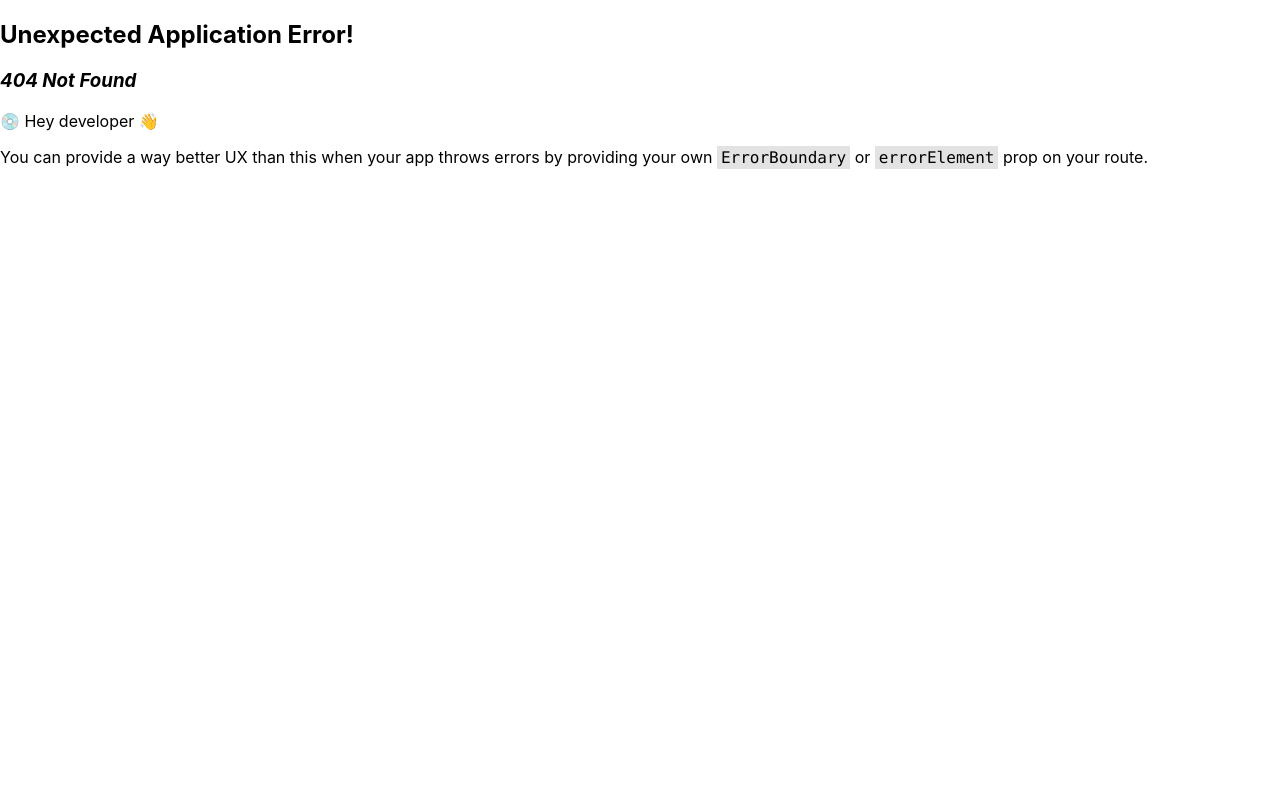
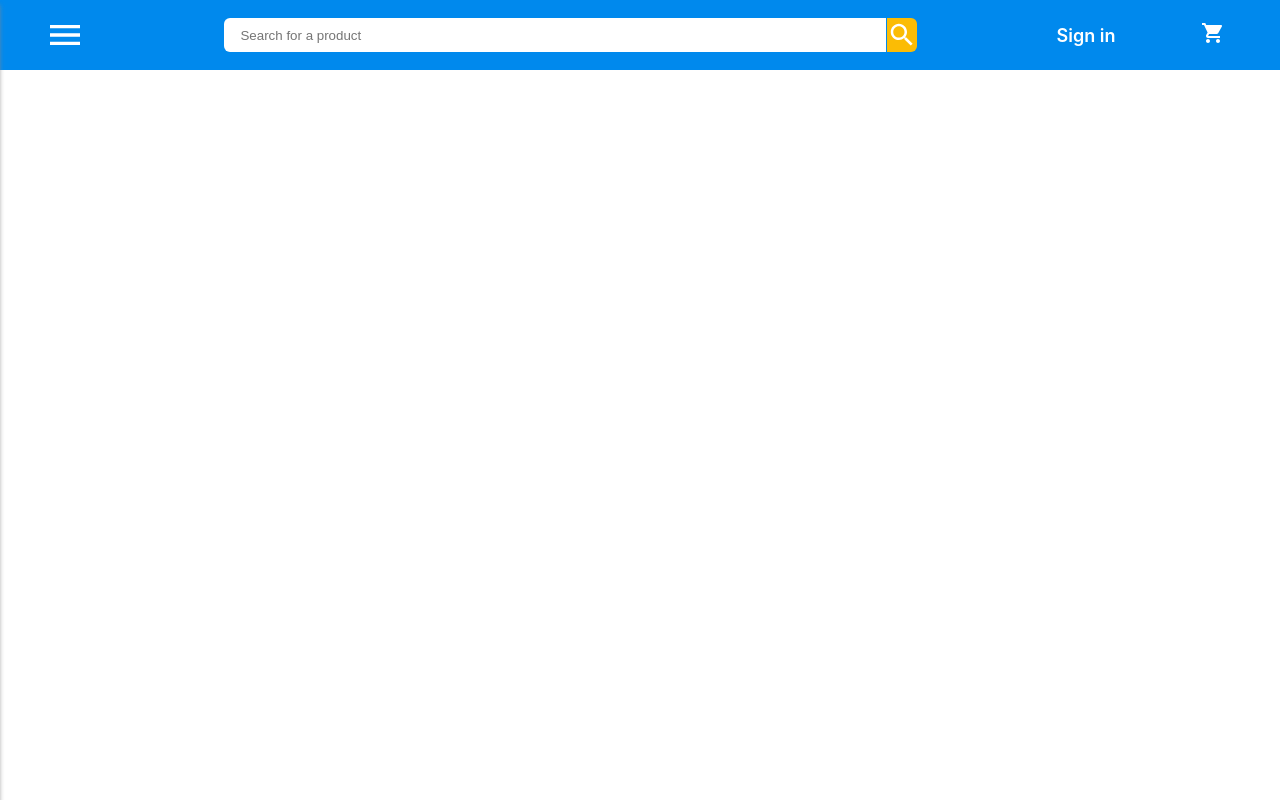
Before and after one commit to peterbeeshop/pbee-tech-frontend-, a React (Create React App) app: page / in a window 1280 px wide. Before the commit this address had no page. Built offline with nearby package versions, Linux system fonts and the light colour scheme.

Commit message:
added in the sidenav with functionalities

```diff
--- a/src/App.tsx
+++ b/src/App.tsx
@@ -2,12 +2,28 @@
 import Homepage from './pages/homepage';
 import Login from './pages/login';
 import SignUp from './pages/signup';
+import Cart from './pages/cart';
 import { createBrowserRouter } from 'react-router-dom'
+import Root from './pages/layout/root';
+import ErrorPage from './error-page';
+
 
 export const router = createBrowserRouter([
   {
-    path: "/home",
-    element: <Homepage />
+    path: '/',
+    element: <Root/>,
+    errorElement: <ErrorPage />,
+    children: [
+      {
+        path: "/home",
+        element: <Homepage />
+      },
+      {
+        path: "/cart",
+        element: <Cart />
+      },
+
+    ]
   },
   {
     path: '/login',
@@ -18,12 +34,3 @@ export const router = createBrowserRouter([
     element: <SignUp />
   }
 ])
-// function App() {
-//   return (
-//     <div className="App">
-//       <Login />
-//     </div>
-//   );
-// }
-
-// export default App;
--- a/src/components/navbar/Navbar.tsx
+++ b/src/components/navbar/Navbar.tsx
@@ -2,14 +2,18 @@
 import MenuIcon from '@mui/icons-material/Menu';
 import SearchIcon from '@mui/icons-material/Search';
 import ShoppingCartIcon from '@mui/icons-material/ShoppingCart';
+import {useState} from 'react';
 import styles from './index.module.scss';
 
 const Navbar = () => {
+  const [open, setOpen] = useState(false);
+
+  const handleOpenMenu = () => {
+    setOpen(!open)
+  }
   return (
     <div className={styles.container}>
-      <div className={styles.menu}>this is some test </div>
-      <div className={styles.menu}>another test</div>
-       <MenuIcon className={styles.hamburgerIcon} />
+       <MenuIcon onClick={handleOpenMenu} className={styles.hamburgerIcon} />
        <div className={styles.search}>
            <input type="text" placeholder='Search for a product' />
             <SearchIcon className={styles.searchIcon} />
--- /dev/null
+++ b/src/constants.ts
@@ -0,0 +1,42 @@
+export const sidenavLinks = [{
+    heading: 'Electronics',
+    links: [
+      {
+        name:'Phones',
+        to:'#'
+      },
+      {
+        name:'Computers',
+        to:'#'
+      },
+      {
+        name:'Smart Watch',
+        to:'#'
+      },
+    ]
+  }, {
+    heading: 'Entertainment',
+    links: [
+      {
+        name:'Video games & consoles',
+        to:'#'
+      },
+    ]
+  }, {
+    heading: 'Help & Settings',
+    links: [
+      {
+        name:'Your Account',
+        to:'#'
+      },
+      {
+        name:'Customer Service',
+        to:'#'
+      },
+      {
+        name:'Sign out',
+        to:'#'
+      },
+    ]
+  }
+]
--- /dev/null
+++ b/src/error-page.tsx
@@ -0,0 +1,15 @@
+import { useNavigate } from "react-router-dom";
+
+export default function ErrorPage() {
+    const navigate = useNavigate();
+
+  return (
+    <div id="error-page">
+      <h1>Oops!</h1>
+      <p>Sorry, an unexpected error has occurred.</p>
+      <p>The page you were looking for could not be found. Please try again!</p>
+
+      <button onClick={() => navigate(-1)}>Go back</button>
+    </div>
+  );
+}
--- /dev/null
+++ b/src/pages/cart/index.tsx
@@ -0,0 +1,10 @@
+
+import React from 'react'
+
+const Cart = () => {
+  return (
+    <div>cart page</div>
+  )
+}
+
+export default Cart
--- a/src/pages/homepage/index.tsx
+++ b/src/pages/homepage/index.tsx
@@ -1,5 +1,4 @@
 import styles from './index.module.scss'
-import Navbar from '../../components/navbar/Navbar';
 import ProductCard from './card';
 import Carousel from '../../components/carousel';
 import bannerImage1 from '../../assets/banner/banner-1.png'
@@ -12,11 +11,10 @@ const Homepage = () => {
 
   return (
     <>
-        <Navbar />
         <div className={styles.container}>
           {/* banner */}
           <Carousel arr={carouselArray} />
-          <h3>All products</h3>
+            <h3>All products</h3>
           <ProductCard/>
         </div>
     </>
--- /dev/null
+++ b/src/pages/layout/index.module.scss
@@ -0,0 +1,138 @@
+.container {
+    position: relative;
+
+    .sidenavClosed {
+        position: absolute;
+
+    }
+
+    .sidenav {
+        position: absolute;
+        background-color: #ffffff;
+        box-shadow: 5px 5px 5px #888888, -5px -5px 5px #ffffff;
+        height: 100vh;
+        left: -20%;
+        width: 250px;
+        z-index: 1;
+        transition: left 1s ease-in-out;
+      }
+    .sidenavOpen {
+        left: 0;
+
+
+        .innerContainer {
+            background-color: #0089ED;
+            display: flex;
+            justify-content: space-between;
+            align-items: center;
+            padding: 0 15px;
+
+            p {
+                color: #fff;
+                font-weight: 500;
+            }
+            .closeIcon {
+                color: white;
+                font-size: 38px;
+                cursor: pointer;
+            }
+        }
+
+        .nameContainer {
+            section {
+                border-bottom: 1px solid #D5D9D9;
+                padding: 0 15px;
+                padding-bottom: 15px;
+                h4 {
+                    font-size: 20px;
+                    margin: 15px 0;
+                    margin-top: 20px;
+                }
+
+                .linkTag {
+                    text-decoration: none;
+                    display: block;
+                    margin: 20px 0;
+                    color: #000000;
+                    font-size: 15px;
+                    &:hover {
+                        color: #FBBC05;
+                    }
+                }
+            }
+
+        }
+    }
+
+
+    .navContainer {
+        background-color: #0089ED;
+        height: 70px;
+        padding: 0 45px;
+        display: flex;
+        justify-content: space-between;
+        align-items: center;
+
+        .hamburgerIcon {
+            color: white;
+            font-size: 40px;
+            cursor: pointer;
+        }
+
+        .search {
+            display: flex;
+            justify-content: center;
+            align-items: center;
+            width: 60%;
+
+
+            input {
+                width: 90%;
+                height: 30px;
+                transition: width 1s ease;
+                border: 1px solid transparent;
+                border-radius: 6px 0 0 6px;
+                outline: none;
+                padding-left: 15px;
+            }
+
+            input:focus {
+                width: 100%;
+                transition: width 1s ease-in-out;
+                outline: none;
+            }
+
+            .searchIcon {
+                margin-left: 1px;
+                background-color: #FBBC05;
+                color: white;
+                height: 34px;
+                width: 30px;
+                border-radius: 0px 6px  6px 0;
+                cursor: pointer;
+
+            }
+
+        }
+
+        .cart {
+            display: flex;
+            justify-content: space-between;
+            align-items: center;
+            width: 15%;
+
+            p {
+                font-size: 18px;
+                font-weight: 600;
+                color: white;
+                cursor: pointer;
+            }
+
+            .shoppingCart {
+                color: white;
+                cursor: pointer;
+                margin-right: 10px;
+            }
+        }
+    }
+}
--- /dev/null
+++ b/src/pages/layout/root.tsx
@@ -0,0 +1,53 @@
+import {useState} from 'react';
+import MenuIcon from '@mui/icons-material/Menu';
+import SearchIcon from '@mui/icons-material/Search';
+import ShoppingCartIcon from '@mui/icons-material/ShoppingCart';
+import CloseIcon from '@mui/icons-material/Close';
+import styles from './index.module.scss';
+import { Outlet, Link } from 'react-router-dom'
+import { sidenavLinks } from '../../constants'
+
+const Root = () => {
+  const [isSidenavOpen, setIsSidenavOpen] = useState(false);
+
+  const handleOpensidenav = () => {
+    setIsSidenavOpen(!isSidenavOpen)
+  }
+
+  return (
+    <div className={styles.container}>
+      <div className={`${styles.sidenav} ${isSidenavOpen ? styles.sidenavOpen : styles.sidenavClosed}`}>
+        <div className={styles.innerContainer}>
+          <p>Hello, Peter 👋</p>
+          <CloseIcon onClick={handleOpensidenav} className={styles.closeIcon} />
+        </div>
+
+        <div className={styles.nameContainer}>
+          {sidenavLinks.map((navLink) => (
+            <section>
+              <h4>{navLink.heading}</h4>
+              {navLink.links.map((link) => <Link className={styles.linkTag} to={link.to}>{link.name}</Link>)}
+            </section>
+          ))}
+        </div>
+
+      </div>
+      <div className={styles.navContainer}>
+        <MenuIcon onClick={handleOpensidenav} className={styles.hamburgerIcon} />
+        <div className={styles.search}>
+            <input type="text" placeholder='Search for a product' />
+            <SearchIcon className={styles.searchIcon} />
+        </div>
+        <div className={styles.cart}>
+          <p>Sign in</p>
+          <Link to={'/cart'}>
+              <ShoppingCartIcon className={styles.shoppingCart} />
+          </Link>
+        </div>
+      </div>
+      <Outlet />
+    </div>
+  )
+}
+
+export default Root
```
